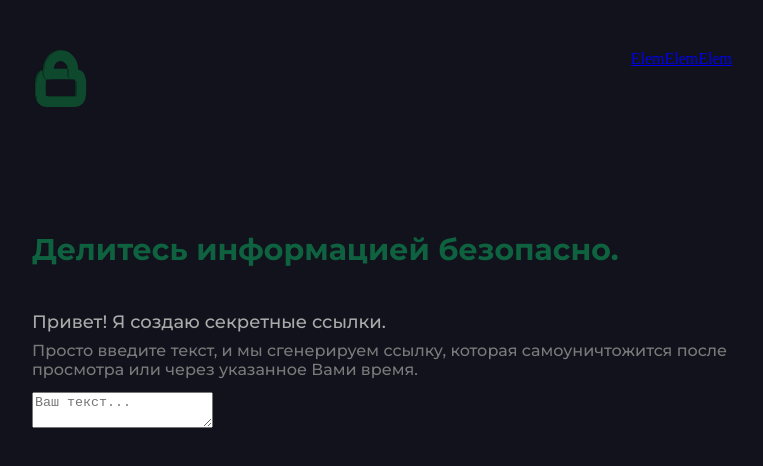
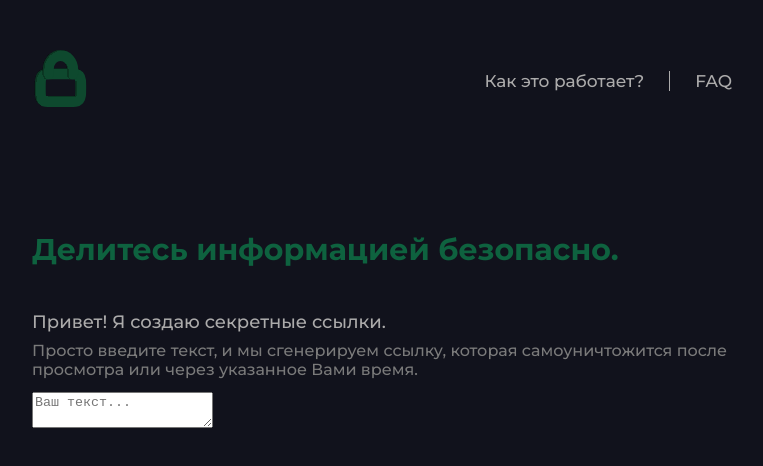
Before and after one commit to AlekseyAmp/TempSecretLink, a React (Create React App) app in the folder client/: page / in a window 1280 px wide. Shown: the top 466 px of the page, without its empty margins (258-1021 px from the left). Built offline with nearby package versions, Linux system fonts and the light colour scheme.

Commit message:
Added new elements to the Header

```diff
--- a/client/src/components/Header/Header.jsx
+++ b/client/src/components/Header/Header.jsx
@@ -1,24 +1,32 @@
 import React from 'react';
+
+import { Link } from 'react-router-dom';
 
 import styles from './Header.module.scss';
 
+
 function Header() {
+    const scrollToSection = (sectionId) => {
+        const element = document.getElementById(sectionId);
+        if (element) {
+            element.scrollIntoView({ behavior: 'smooth' });
+        }
+    };
+
     return (
         <header>
             <div className={styles.headerContent}>
                 <div className='logo'>
-                    <img src="img/Logo.svg" alt="Logo" />
+                    <a href="/"><img src="img/Logo.svg" alt="Logo"/></a>
                 </div>
                 <div className={styles.headerContentMenu}>
                     <ul>
-                        <li>
-                            <a href="#">Elem</a>
+                        <li className={'li-text'} onClick={() => scrollToSection('how-it-works')}>
+                            Как это работает?
                         </li>
-                        <li>
-                            <a href="#">Elem</a>
-                        </li>
-                        <li>
-                            <a href="#">Elem</a>
+                        <div className='vertical-line'></div>
+                        <li className={'li-text'} onClick={() => scrollToSection('faq')}>
+                            FAQ
                         </li>
                     </ul>
                 </div>
--- a/client/src/components/Header/Header.module.scss
+++ b/client/src/components/Header/Header.module.scss
@@ -2,11 +2,17 @@ header {
     .headerContent {
         display: flex;
         justify-content: space-between;
+        align-items: center;
         padding-top: 50px;
 
         &Menu {
             ul {
                 display: flex;
+                gap: 25px;
+
+                li {
+                    cursor: pointer;
+                }
             }
         }
     }
```
